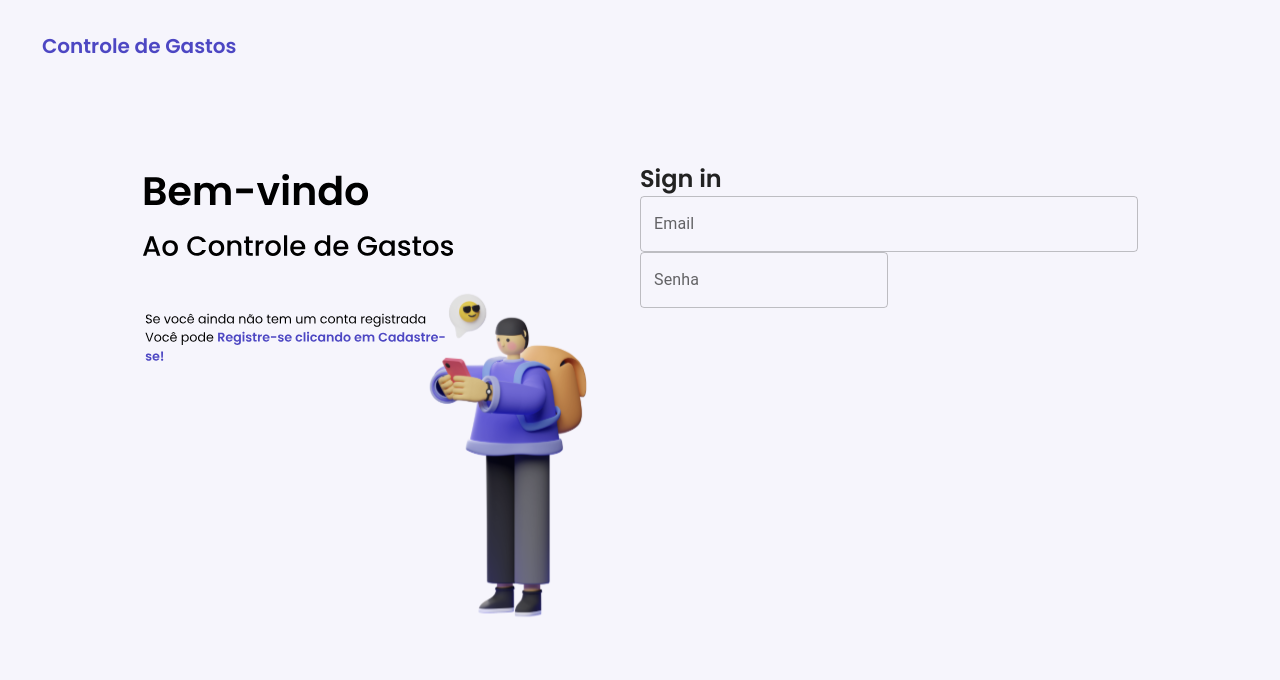
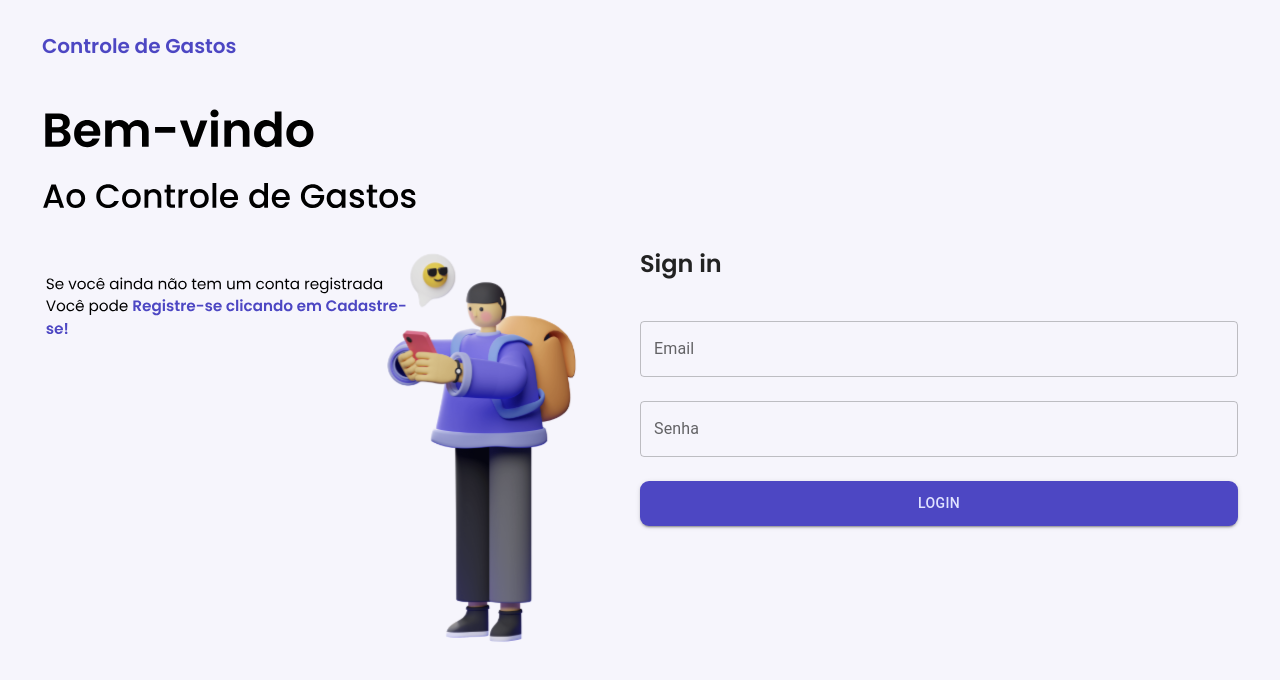
Before and after one commit to camposyuri/expensive_controls_fe, a React (Create React App) app: page / in a window 1280 px wide. Shown: the top 680 px of the page. Built offline with nearby package versions, Linux system fonts and the light colour scheme.

Commit message:
feat: Created component Button and Adjusted Layout

```diff
--- a/src/assets/styles/global.js
+++ b/src/assets/styles/global.js
@@ -12,7 +12,16 @@ export default createGlobalStyle`
 		font-size: 1rem;
 		color: ${({ theme }) => theme.colors.gray[900]}
 	}
-	button {
+	.MuiButtonBase-root.MuiButton-root {
 		cursor: pointer;
+		background: ${({ theme }) => theme.colors.primary.main};
+		color: ${({ theme }) => theme.colors.primary.lighter};
+		border: none;
+		border-radius: 9px;
+		transition: all 0.4s ease-in-out;
+
+		&:hover {
+			background: ${({ theme }) => theme.colors.primary.light};
+		}
 	}
 `;
--- /dev/null
+++ b/src/components/Button/index.js
@@ -0,0 +1,11 @@
+import { ButtonStyle } from "./styles";
+
+const Button = (props) => {
+	return (
+		<ButtonStyle variant="contained" {...props}>
+			{props.label}
+		</ButtonStyle>
+	);
+};
+
+export default Button;
--- /dev/null
+++ b/src/components/Button/styles.js
@@ -0,0 +1,10 @@
+// import Button from "@mui/material/Button";
+import { Button as MuiButton } from "@mui/material";
+import styled from "styled-components";
+
+export const ButtonStyle = styled(MuiButton)`
+	width: 369px;
+	height: 45px;
+`;
+
+ButtonStyle.displayName = "ButtonStyle";
--- a/src/pages/Login/form/index.js
+++ b/src/pages/Login/form/index.js
@@ -1,16 +1,17 @@
 import { Grid, Hidden } from "@mui/material";
 
-import { Container, Content, ImageFluid, Title } from "./styles";
+import { Content, ImageFluid, Title } from "./styles";
 
 import Input from "../../../components/Input";
 
 import login from "../../../assets/images/image-login.svg";
+import Button from "../../../components/Button";
 
 const Form = () => {
 	return (
-		<Container>
+		<Grid container>
 			<Title>Controle de Gastos</Title>
-			<Content container direction="row">
+			<Content container direction="row" alignItems="center">
 				<Hidden smDown>
 					<Grid item md={6}>
 						<ImageFluid src={login} alt="Login" />
@@ -18,11 +19,18 @@ const Form = () => {
 				</Hidden>
 				<Grid item md={6}>
 					<h2>Sign in</h2>
-					<Input id="email" label="Email" fullWidth />
-					<Input id="senha" label="Senha" name="teste" />
+					<Grid item md={12} marginTop={5}>
+						<Grid item marginBottom={3}>
+							<Input id="email" name="email" label="Email" fullWidth />
+						</Grid>
+						<Grid item marginBottom={3}>
+							<Input id="senha" name="password" label="Senha" fullWidth />
+						</Grid>
+					</Grid>
+					<Button label="Login" fullWidth />
 				</Grid>
 			</Content>
-		</Container>
+		</Grid>
 	);
 };
 
--- a/src/pages/Login/form/styles.js
+++ b/src/pages/Login/form/styles.js
@@ -2,7 +2,6 @@ import { Grid } from "@mui/material";
 import styled from "styled-components";
 
 export const Container = styled.div`
-	/* display: flex; */
 	width: 100%;
 `;
 
@@ -15,8 +14,10 @@ export const Title = styled.h1`
 `;
 
 export const Content = styled(Grid)`
-	padding: 100px;
-	justify-content: center;
+	/* padding: 100px; */
+	/* justify-content: center; */
+
+	height: calc(100vh - 150px);
 
 	@media (max-width: 738px) {
 		padding: 41px 0px 0px 0px;
@@ -33,6 +34,6 @@ Container.displayName = "Container";
 
 Title.displayName = "Title";
 
-Content.displayName = "Content";
+// Content.displayName = "Content";
 
 ImageFluid.displayName = "ImageFluid";
--- a/src/styles.js
+++ b/src/styles.js
@@ -2,9 +2,10 @@ import styled from "styled-components";
 
 export const Container = styled.div`
 	width: 100%;
-	/* max-width: 500px; */
+	max-width: 1700px;
 	margin: 0 auto;
 	padding: 31px 42px;
+	height: 100vh;
 `;
 
 Container.displayName = "Container";
```
